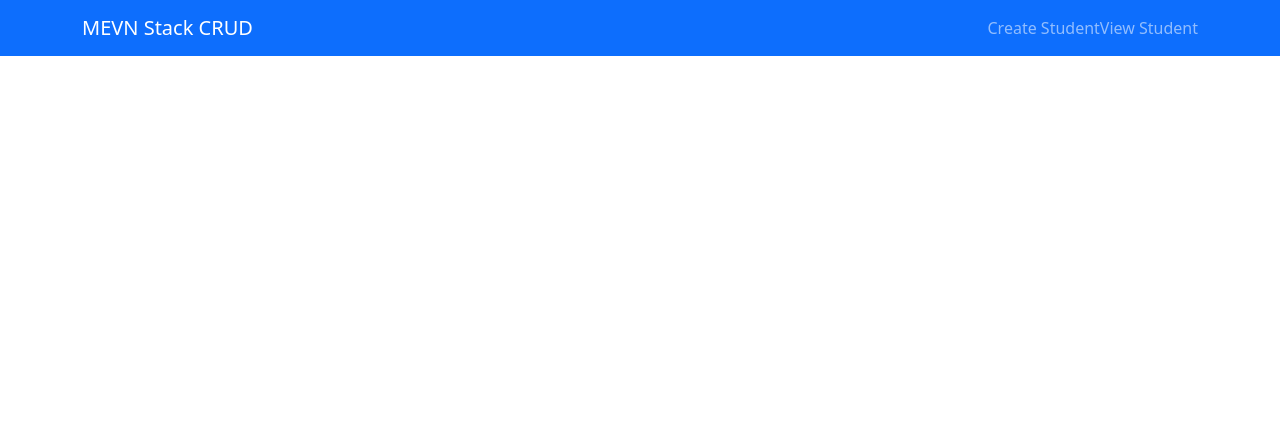
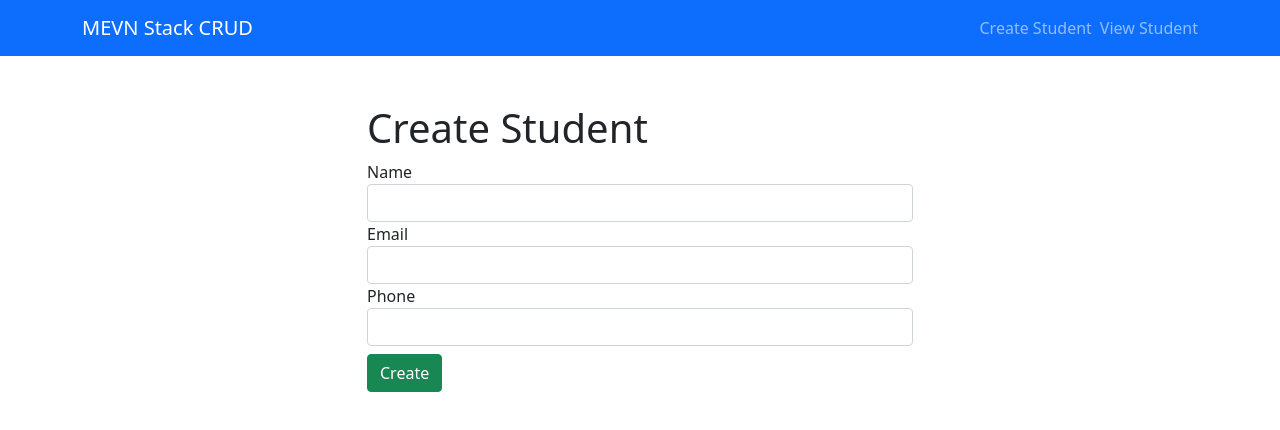
Before and after one commit to SebastienFirouzfar/FirstProjectMevn, a Vue app in the folder vue-mevn-crud/: page / in a window 1280 px wide. Shown: the top 430 px of the page. Built offline with nearby package versions, Linux system fonts and the light colour scheme.

Commit message:
Add the form and install the independances for backend / AJout du formulaire et installation des dependance pour le backend

```diff
--- a/vue-mevn-crud/src/App.vue
+++ b/vue-mevn-crud/src/App.vue
@@ -6,7 +6,7 @@
         <router-link to="/" class="navbar-brand float-left"> MEVN Stack CRUD </router-link>
         <ul class="nav navbar-nav flex-row float-right">
           <li class="nav-item">
-            <router-link to="/" class="nav-link">Create Student </router-link>
+            <router-link to="/" class="nav-link p-2">Create Student </router-link>
           </li>
           <li class="nav-item">
             <router-link to="/view" class="nav-link">View Student </router-link>
--- a/vue-mevn-crud/src/components/CreateComponent.vue
+++ b/vue-mevn-crud/src/components/CreateComponent.vue
@@ -1,7 +1,27 @@
 <template>
     <div class="row justify-content-center">
         <div class="col-md-6">
+            <h1>Create Student</h1>
+            <form>
+                <div class="form-group">
+                    <label for="name">Name</label>
+                    <input type="text" class="form-control" v-model="student.name" required>
+                </div>
 
+                 <div class="form-group">
+                    <label for="email">Email</label>
+                    <input type="email" class="form-control" v-model="student.email" required>
+                </div>
+
+                 <div class="form-group">
+                    <label for="phone">Phone</label>
+                    <input type="text" class="form-control" v-model="student.phone" required>
+                </div>
+
+                <div class="form-group">
+                    <button class="btn btn-success btn-block mt-2">Create</button>
+                </div>
+            </form>
         </div>
 
     </div>
@@ -11,6 +31,16 @@
     export default {
         data(){
             return{
+                student:{
+                    name: "",
+                    email: "",
+                    phone: ""
+                }
+
+            }
+        },
+        methods:{
+            handleSubmitForm(){
 
             }
         }
--- a/vue-mevn-crud/src/components/EditComponent.vue
+++ b/vue-mevn-crud/src/components/EditComponent.vue
@@ -2,6 +2,7 @@
     <div class="row justify-content-center">
         <div class="col-md-6">
             <!-- Update goes here  -->
+            <h1>Edit</h1>
         </div>
 
     </div>
--- a/vue-mevn-crud/src/components/ListComponent.vue
+++ b/vue-mevn-crud/src/components/ListComponent.vue
@@ -2,6 +2,7 @@
     <div class="row justify-content-center">
         <div class="col-md-6">
             <!-- Display goes here  -->
+            <h1>Show student</h1>
         </div>
 
     </div>
```
Also changed, not shown: vue-mevn-crud/package.json (+12 -2 lines), 1 other file (tests, documents, lock files or other folders).
